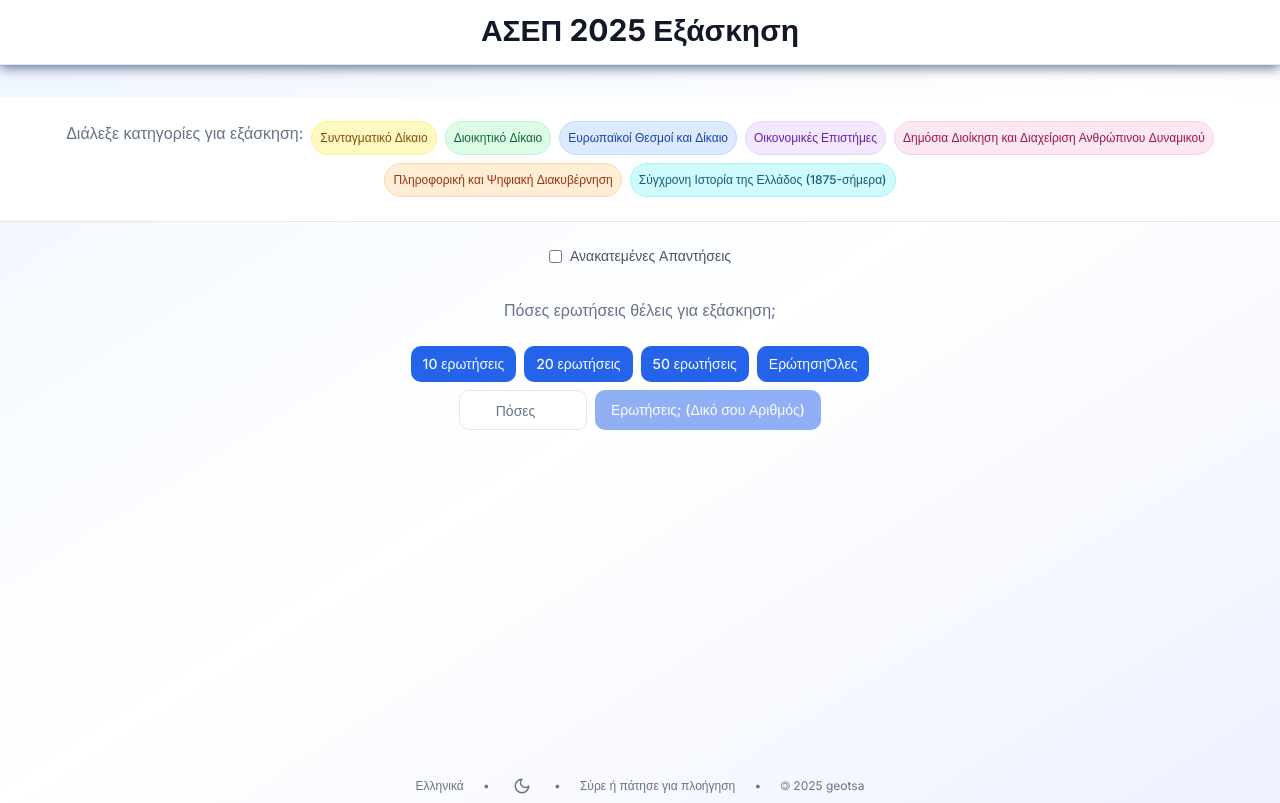
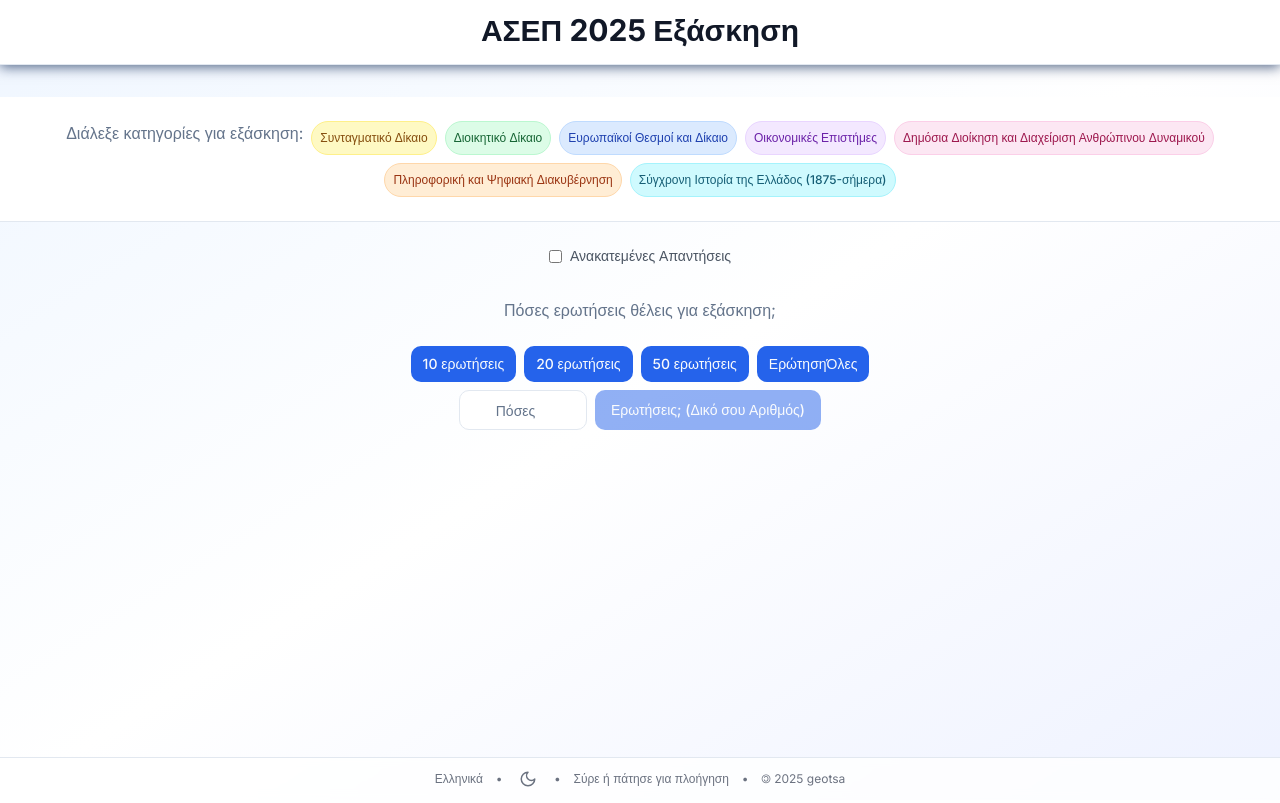
Before and after one commit to gtsa/asep2025Quiz, a Next.js app: page / in a window 1280 px wide. Built offline with nearby package versions, Linux system fonts and the light colour scheme.

Commit message:
feat: Handles making the footer fixed with semi-transparent background

```diff
--- a/app/page.tsx
+++ b/app/page.tsx
@@ -80,11 +80,16 @@ export default function Home() {
     }
   }, [selectedCategories])
 
+  useEffect(() => {
+    console.log("i18n.language", i18n.language)
+    console.log("detected language (localStorage)", localStorage.getItem("i18nextLng"))
+  }, [])
+
   // ✅ only *render* conditionally, not call hooks conditionally
   if (!hasMounted || selectedCategories === null) return null
 
   return (
-    <div className="bg-gradient-to-br from-blue-50 via-white to-indigo-50 dark:from-gray-900 dark:via-gray-800 dark:to-gray-900">
+    <div className="relative min-h-screen bg-gradient-to-br from-blue-50 via-white to-indigo-50 dark:from-gray-900 dark:via-gray-800 dark:to-gray-900">
 
       {/* Header */}
       {!isQuizCompleted && (
@@ -97,8 +102,8 @@ export default function Home() {
         </div>
       )}
 
-      {/* Main */}
-      <div className="container mx-auto min-h-[calc(100vh-6rem)] flex flex-col py-0 sm:py-8">
+      {/* Main Content with Bottom Padding */}
+      <div className="container mx-auto flex flex-col py-0 sm:py-8 pb-28">
         {questionCount === null ? (
           <QuizStartMenu
             onStart={(count) => setQuestionCount(count)}
@@ -118,9 +123,10 @@ export default function Home() {
         )}
       </div>
 
-      {/* Footer */}
-      <div className="container mx-auto px-3 py-1 text-center">
-        <div className="text-xs text-gray-500 dark:text-gray-300 flex items-center justify-center" style={{ gap: '1.5vw' }}>
+      {/* Fixed Footer that overlays the bottom */}
+      <div className="fixed bottom-0 left-0 w-full bg-white/80 dark:bg-gray-900/90 backdrop-blur-sm border-t dark:border-gray-700 z-50">
+        <div className="container mx-auto px-3 py-2 text-center">
+          <div className="text-xs text-gray-500 dark:text-gray-300 flex items-center justify-center" style={{ gap: '1vw' }}>
             <button onClick={toggleLanguage} className="hover:opacity-80">
               {i18n.language === "el" ? "English" : "Ελληνικά"}
             </button>
@@ -134,6 +140,7 @@ export default function Home() {
             <span>🄯 2025 geotsa</span>
           </div>
         </div>
+      </div>
 
       <PWAInstallPrompt />
     </div>
```
Lines whose indentation alone changed are shown as unchanged.
